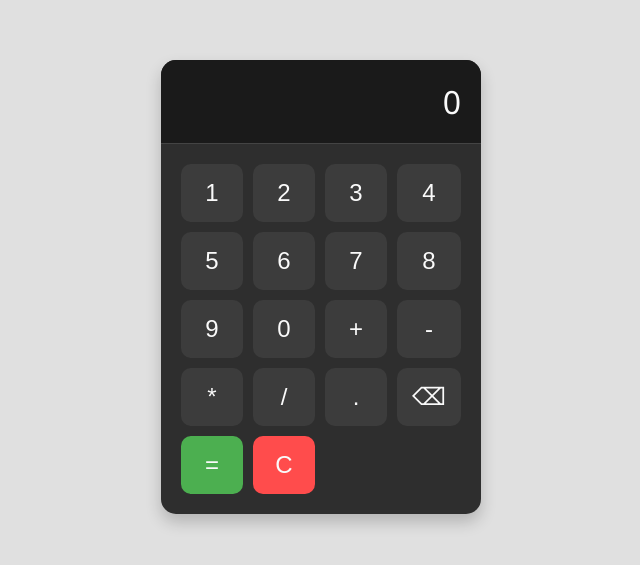
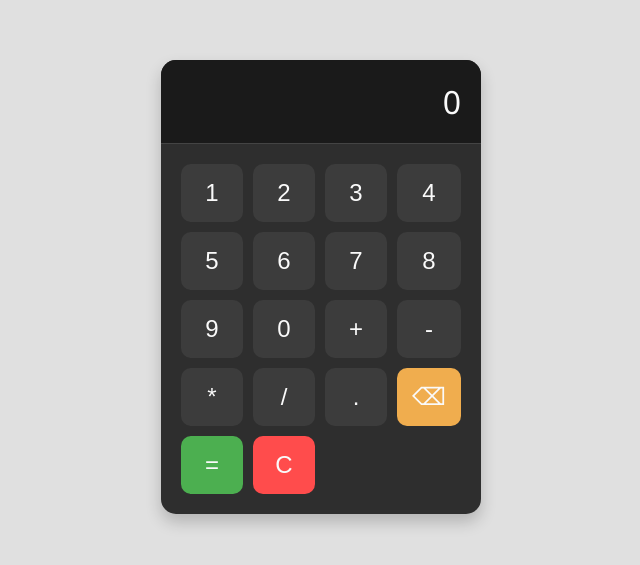
Before and after one commit to anabramson/calculator, a plain HTML site: page index.html in a window 1280 px wide. Shown: the part 113-678 px from the top of the page, without its empty margins (319-959 px from the left). Drawn offline with Linux system fonts and the light colour scheme.

Commit message:
updated css to support new buttons

```diff
--- a/script.js
+++ b/script.js
@@ -1,5 +1,3 @@
-// script.js
-
 // Basic math operator functions
 function add(a, b) {
     return a + b;
--- a/styles.css
+++ b/styles.css
@@ -63,3 +63,11 @@ body {
 #equals:hover {
     background-color: #66bb6a;
 }
+
+#backspace {
+    background-color: #f0ad4e;
+}
+
+#backspace:hover {
+    background-color: #f0ad4e;
+}
```
